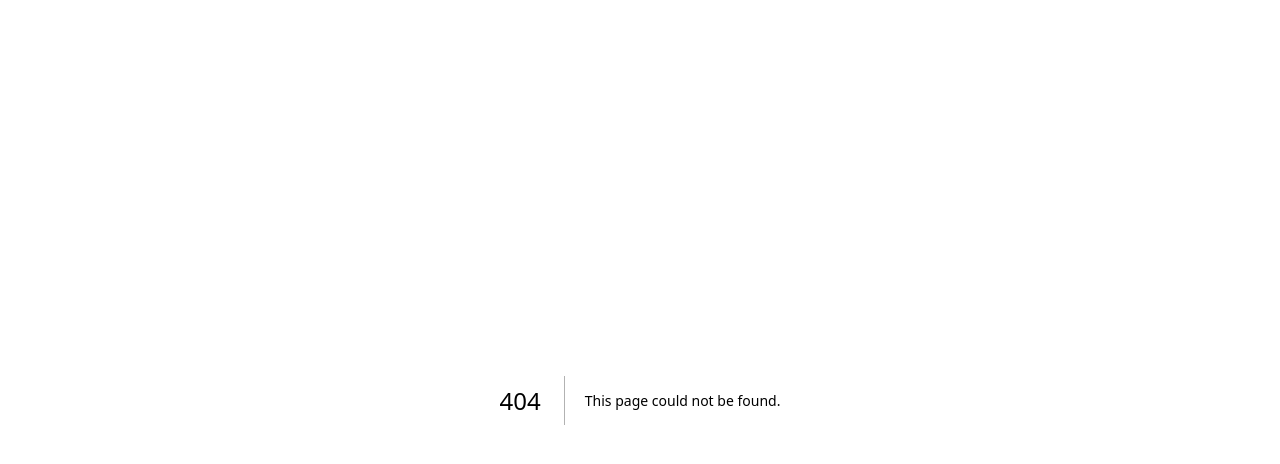
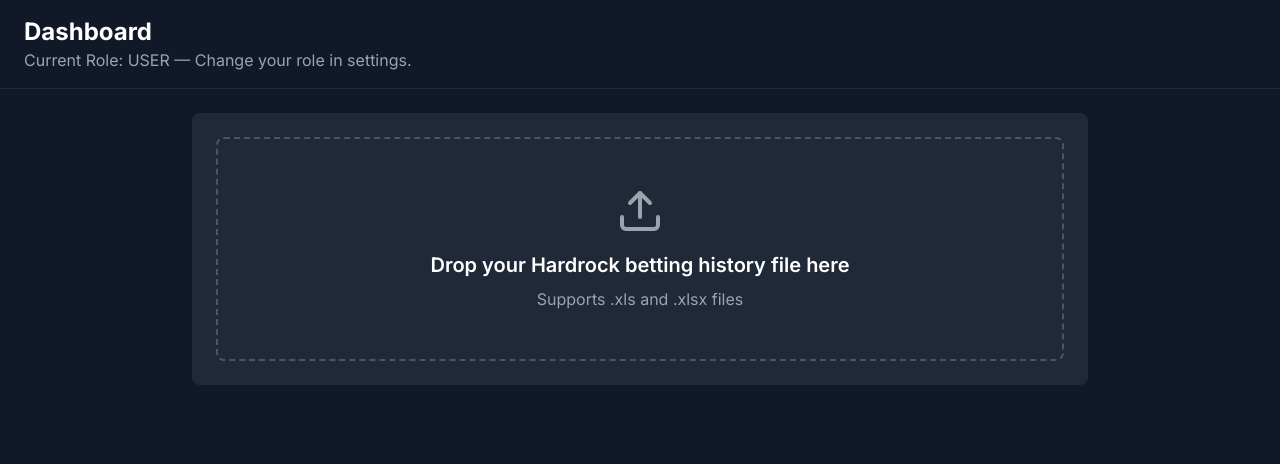
Before and after one commit to FL232323/betting-analytics-dashboard, a Next.js app: page /dashboard in a window 1280 px wide. Before the commit this address had no page. Shown: the top 464 px of the page. Built offline with nearby package versions, Linux system fonts and the light colour scheme.

Commit message:
feat: Add dashboard structure and file upload

```diff
--- /dev/null
+++ b/src/app/dashboard/page.tsx
@@ -0,0 +1,11 @@
+import { Metadata } from 'next';
+import { BettingDashboard } from '@/components/dashboard/betting-dashboard';
+
+export const metadata: Metadata = {
+  title: 'Dashboard',
+  description: 'Upload and analyze your betting history',
+};
+
+export default function DashboardPage() {
+  return <BettingDashboard />;
+}
--- /dev/null
+++ b/src/components/dashboard/betting-dashboard.tsx
@@ -0,0 +1,22 @@
+'use client';
+
+import { FileUpload } from '../upload/file-upload';
+
+export function BettingDashboard() {
+  return (
+    <div className="flex h-screen bg-gray-900">
+      <div className="flex flex-col flex-1">
+        <header className="px-6 py-4 border-b border-gray-800">
+          <h1 className="text-2xl font-bold text-white">Dashboard</h1>
+          <p className="text-gray-400">Current Role: USER — Change your role in settings.</p>
+        </header>
+
+        <main className="flex-1 p-6">
+          <div className="max-w-4xl mx-auto bg-gray-800 rounded-lg p-6">
+            <FileUpload />
+          </div>
+        </main>
+      </div>
+    </div>
+  );
+}
--- /dev/null
+++ b/src/components/upload/file-upload.tsx
@@ -0,0 +1,48 @@
+'use client';
+
+import { useState } from 'react';
+import { Upload } from 'lucide-react';
+
+export function FileUpload() {
+  const [isDragging, setIsDragging] = useState(false);
+
+  const handleDragOver = (e: React.DragEvent) => {
+    e.preventDefault();
+    setIsDragging(true);
+  };
+
+  const handleDragLeave = () => {
+    setIsDragging(false);
+  };
+
+  const handleDrop = (e: React.DragEvent) => {
+    e.preventDefault();
+    setIsDragging(false);
+    const files = e.dataTransfer.files;
+    if (files.length) {
+      // Handle file upload
+      console.log('File dropped:', files[0]);
+    }
+  };
+
+  return (
+    <div
+      className={`border-2 border-dashed rounded-lg p-12 text-center transition-colors
+        ${isDragging ? 'border-blue-500 bg-gray-700' : 'border-gray-600'}
+      `}
+      onDragOver={handleDragOver}
+      onDragLeave={handleDragLeave}
+      onDrop={handleDrop}
+    >
+      <div className="flex flex-col items-center justify-center">
+        <Upload className="w-12 h-12 text-gray-400 mb-4" />
+        <h3 className="text-xl font-semibold text-white mb-2">
+          Drop your Hardrock betting history file here
+        </h3>
+        <p className="text-gray-400">
+          Supports .xls and .xlsx files
+        </p>
+      </div>
+    </div>
+  );
+}
```
